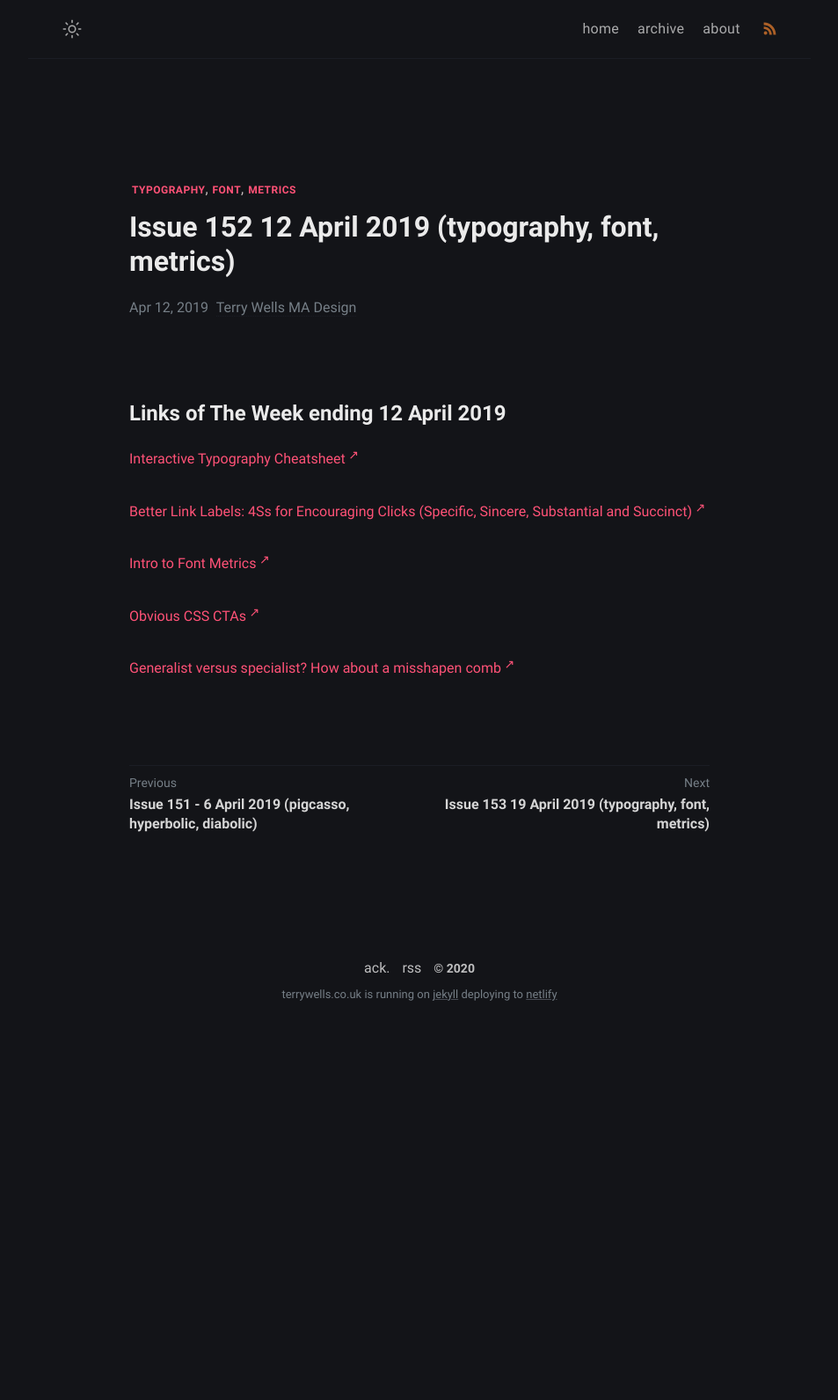
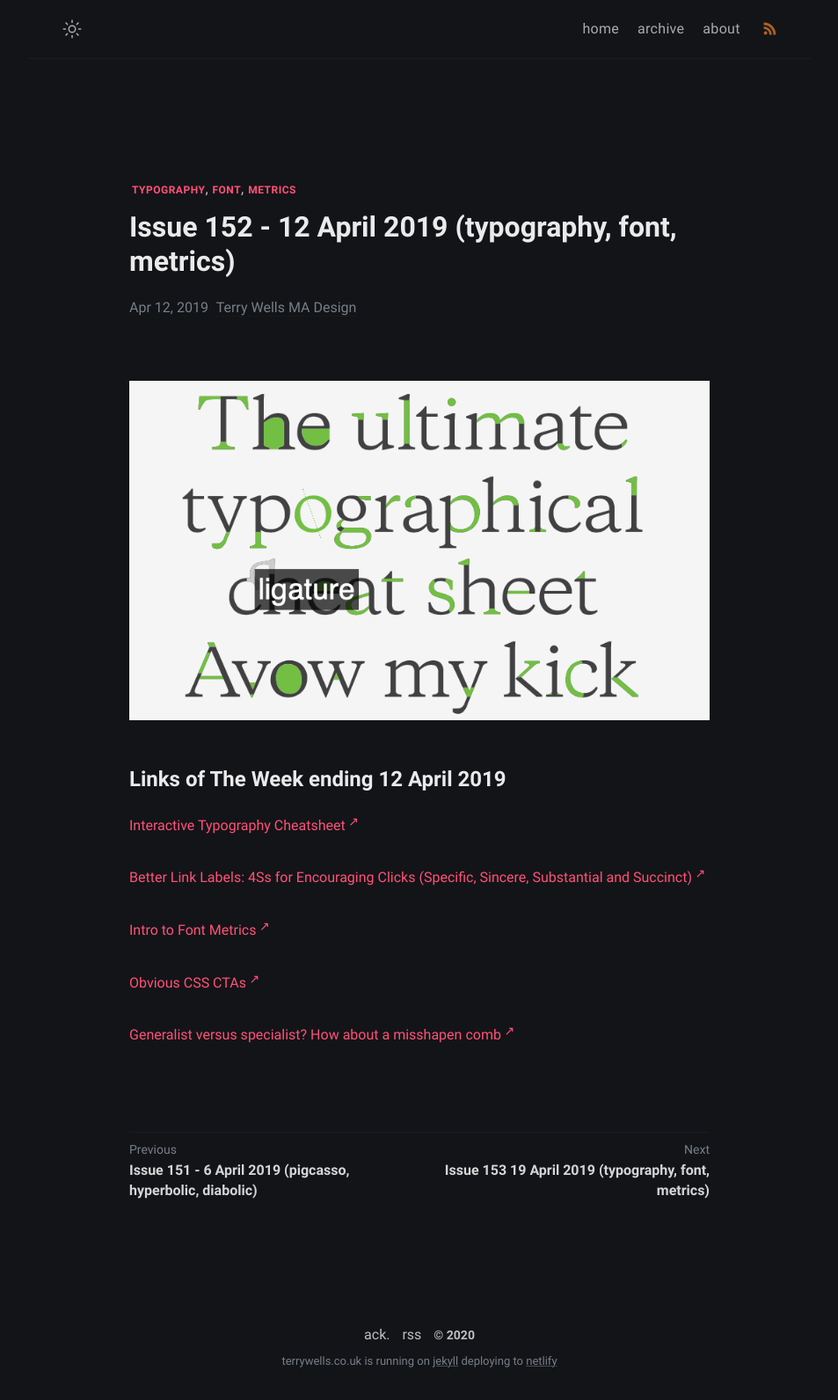
Before and after one commit to wristtattoo/jekyll-klise, a Jekyll site: the page built from _posts/2020-11-03-issue-152-12-april-2019-typography-font-metrics.md, in a window 1280 px wide. Shown: the whole page at 88% size, without its empty margins (163-1116 px from the left). Built offline with Jekyll 4.4.1, drawn with Linux system fonts in a browser that asks for light colours; a script that is not in the unit is left out; before the commit the page ends 1175 px from its top, so only the background shows below that.

Commit message:
Update Links of The Week “2020-11-03-issue-152-12-april-2019-typography-font-metrics”

```diff
--- a/_posts/2020-11-03-issue-152-12-april-2019-typography-font-metrics.md
+++ b/_posts/2020-11-03-issue-152-12-april-2019-typography-font-metrics.md
@@ -1,9 +1,11 @@
 ---
 layout: post
-title: Issue 152 12 April 2019 (typography, font, metrics)
+title: Issue 152 - 12 April 2019 (typography, font, metrics)
 tags: typography font metrics
 date: 2019-04-12T14:37:01.086Z
 ---
+![Interactive Typography Cheatsheet](/assets/uploads/issue-152.png "Interactive Typography Cheatsheet")
+
 # Links of The Week ending 12 April 2019
 
 <a href="https://codepo8.github.io/typography-cheatsheet/" title="Interactive Typography Cheatsheet" alt="Interactive Typography Cheatsheet" target="_blank">Interactive Typography Cheatsheet</a>
```
Also changed, not shown: assets/uploads/issue-152.png (added).
